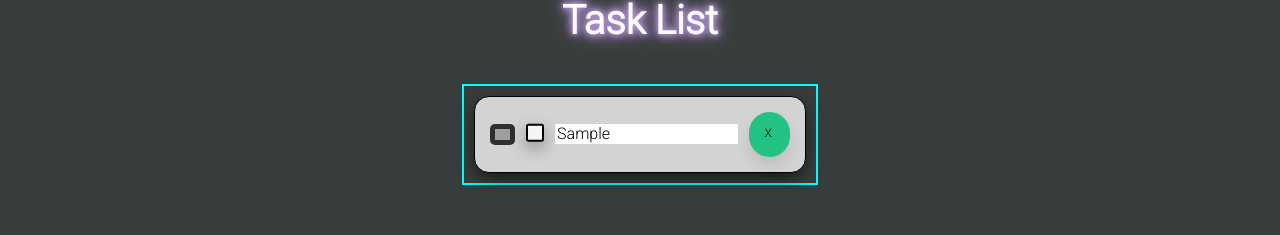
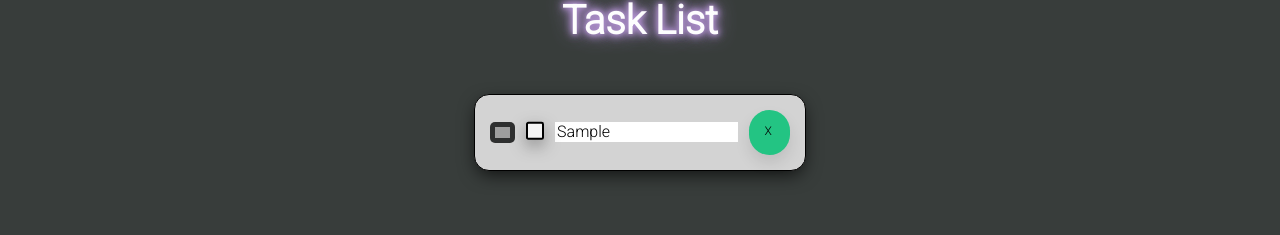
Before and after one commit to Guille-Rubio/demo-redux-todo, a React (Create React App) app: page / in a window 1280 px wide. Both pictures are taken after typing "Sample" into the empty fields and a click on the button "ADD TO LIST". Shown: the part 229-464 px from the top of the page. Built offline with nearby package versions, Linux system fonts and the light colour scheme; grey boxes are pictures that could not be loaded.

Commit message:
ADD/ Demo build

```diff
--- a/src/components/Main/ToDoCard/ToDoCard.jsx
+++ b/src/components/Main/ToDoCard/ToDoCard.jsx
@@ -1,6 +1,5 @@
 import React, { useState, useRef } from "react";
-import Draggable from "react-draggable";
-import { useSelector, useDispatch } from 'react-redux'
+import { useSelector, useDispatch } from 'react-redux';
 import { editTask, toggleTaskCompleted } from "../../../redux/slices/taskListSlice";
 import dragIcon from '../../../assets/icons/drag.png';
 
@@ -10,7 +9,6 @@ const ToDoCard = (props) => {
   const taskText = useSelector((state) => state.taskList.tasks[props.index].title);
   const completed = useSelector((state) => state.taskList.tasks[props.index].completed);
 
-  const [cardStyle, setCardStyle] = useState("");
   const [taskInput, setTaskInput] = useState(taskText);
 
   const nodeRef = useRef(null);
@@ -27,7 +25,7 @@ const ToDoCard = (props) => {
   };
 
 
-  return <article ref={nodeRef} className={`todocard${completed ? "__completed" : ""}${cardStyle}`}>
+  return <article ref={nodeRef} className={`todocard${completed ? "__completed" : ""}`}>
     <div className="todocard__element" ><img src={dragIcon} alt="drag icon" className="todocard__drag-icon" /></div>
     <input type="checkbox" defaultChecked={completed} onClick={toggleCompletion} />
     <input type="text" value={taskInput} onChange={updateTask} onBlur={() => dispatch(editTask({ index: props.index, updatedTask: taskInput }))}></input>
--- a/src/styles/components/_ToDoList.scss
+++ b/src/styles/components/_ToDoList.scss
@@ -26,7 +26,7 @@
 
     &__container {
         @include centered-column-content;
-        border:2px solid aqua;
+
 
         /*  display: flex;
         flex-direction: column;
```
Also changed, not shown: src/components/Main/ToDoList/ToDoList.jsx (+1 -7 lines).
